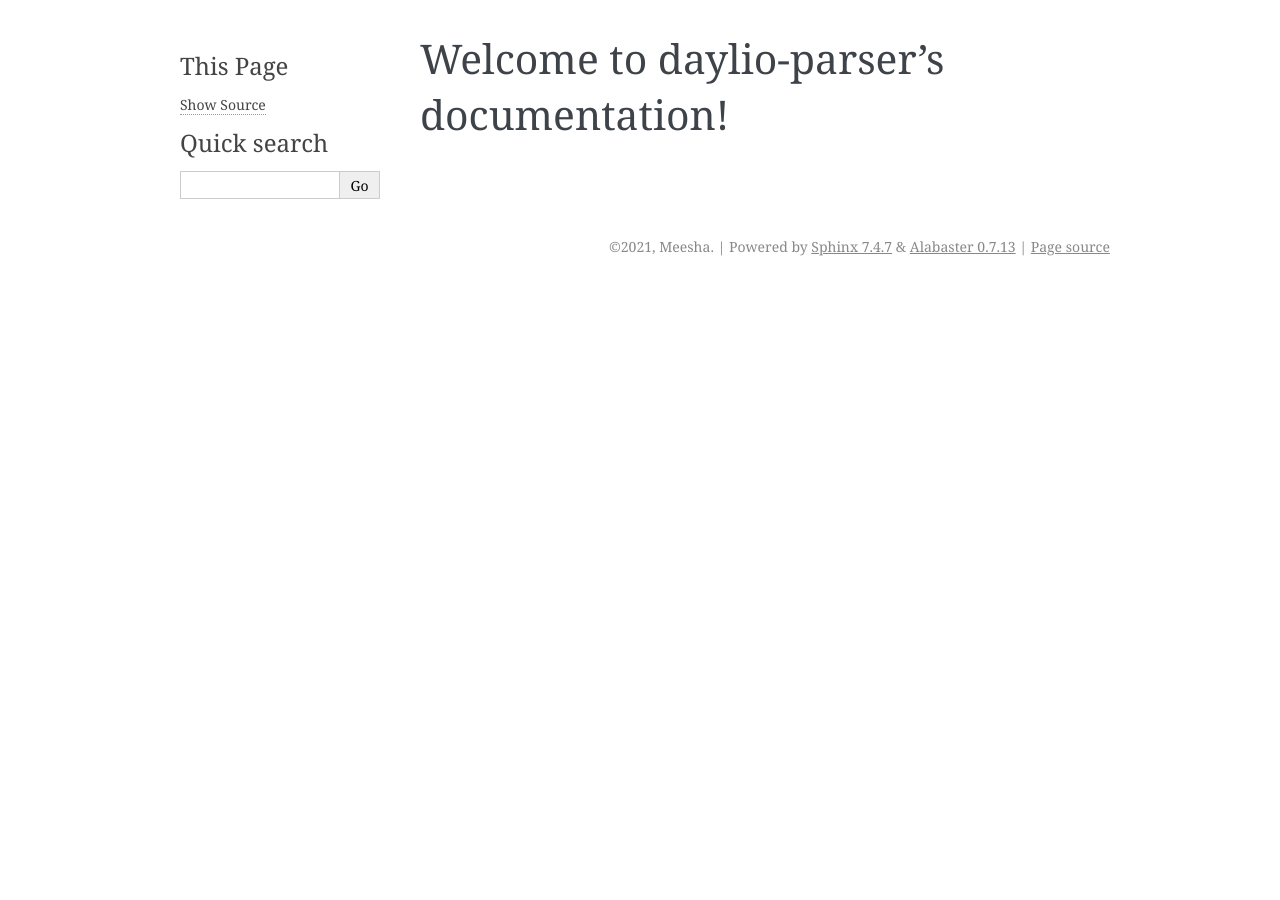
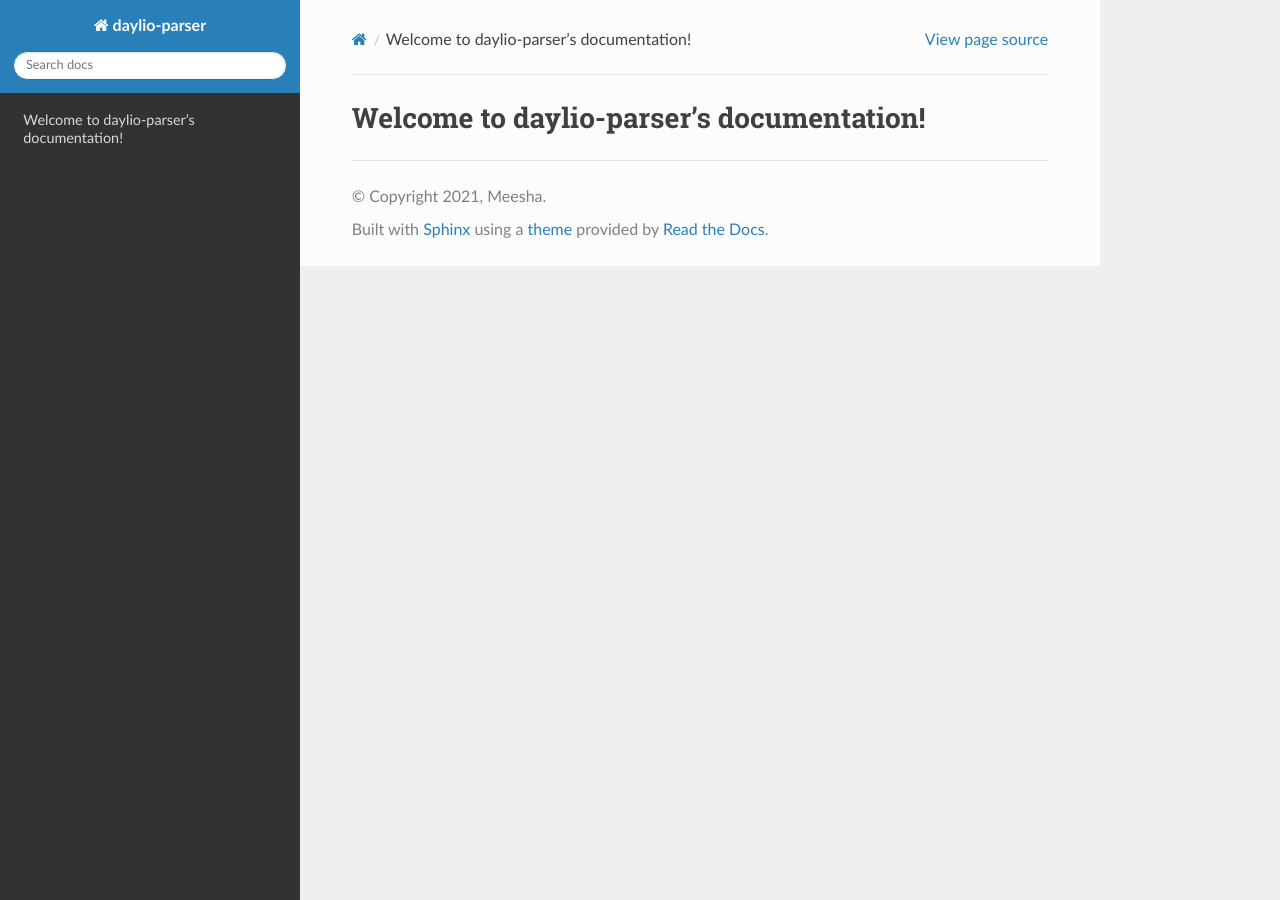
Before and after one commit to staticf0x/daylio-parser, a Sphinx documentation site: the page built from docs/source/index.rst, in a window 1280 px wide. Built offline with Sphinx 7.4.7 and the Read the Docs theme 2.0.0, drawn with Linux system fonts in a browser that asks for light colours.

Commit message:
Use RTD theme for docs

```diff
--- a/docs/source/conf.py
+++ b/docs/source/conf.py
@@ -47,7 +47,14 @@ exclude_patterns = []
 # The theme to use for HTML and HTML Help pages.  See the documentation for
 # a list of builtin themes.
 #
-html_theme = 'alabaster'
+import os
+
+on_rtd = os.environ.get('READTHEDOCS', None) == 'True'
+
+if not on_rtd:
+    import sphinx_rtd_theme
+    html_theme = 'sphinx_rtd_theme'
+    html_theme_path = [sphinx_rtd_theme.get_html_theme_path()]
 
 # Add any paths that contain custom static files (such as style sheets) here,
 # relative to this directory. They are copied after the builtin static files,
--- a/pyproject.toml
+++ b/pyproject.toml
@@ -15,6 +15,7 @@ isort = "^5.7.0"
 green = "^3.2.5"
 pylint = "^2.7.1"
 Sphinx = "^3.5.1"
+sphinx-rtd-theme = "^0.5.1"
 
 [build-system]
 requires = ["poetry-core>=1.0.0"]
```
Also changed, not shown: 1 other file.
